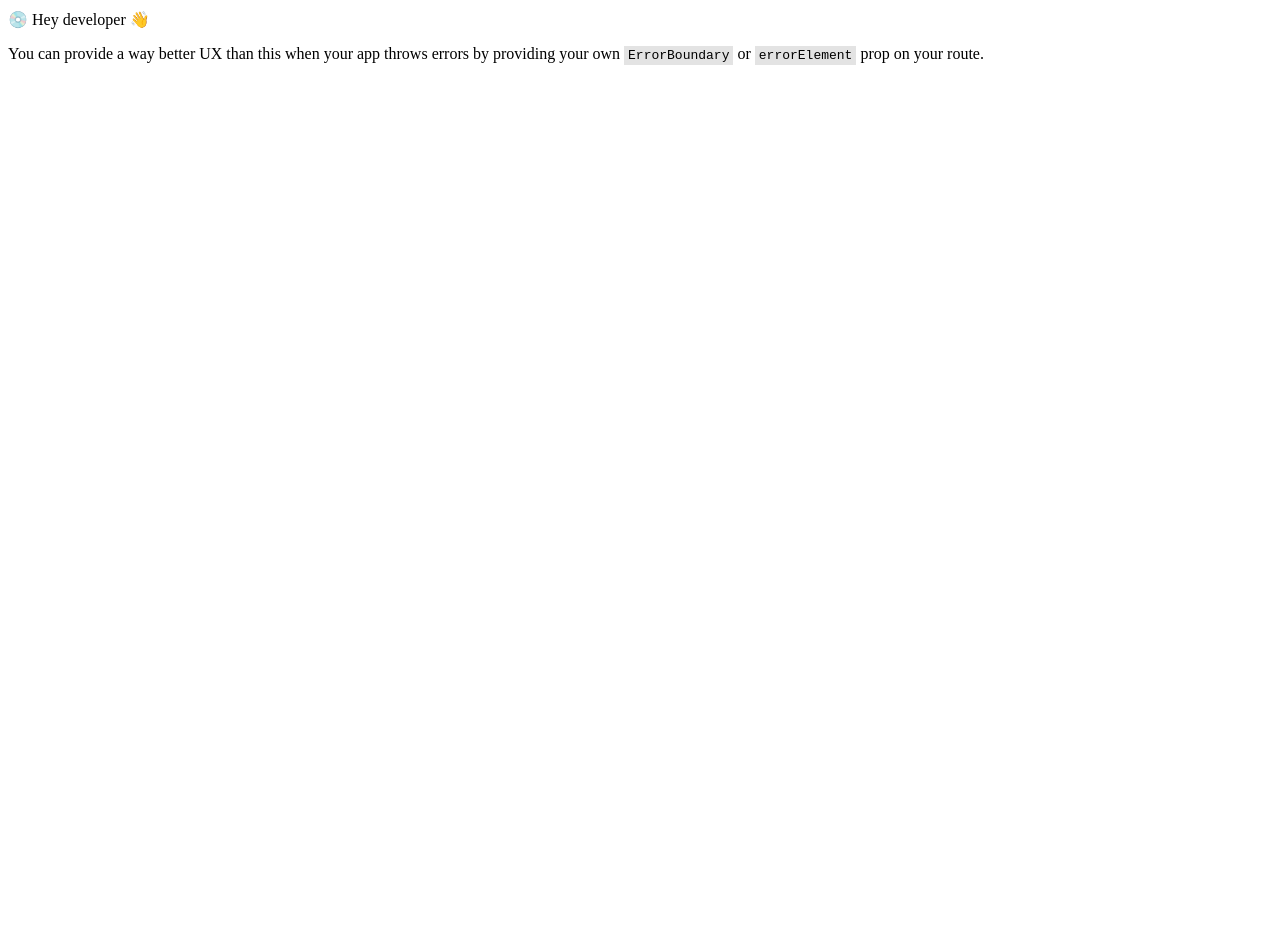
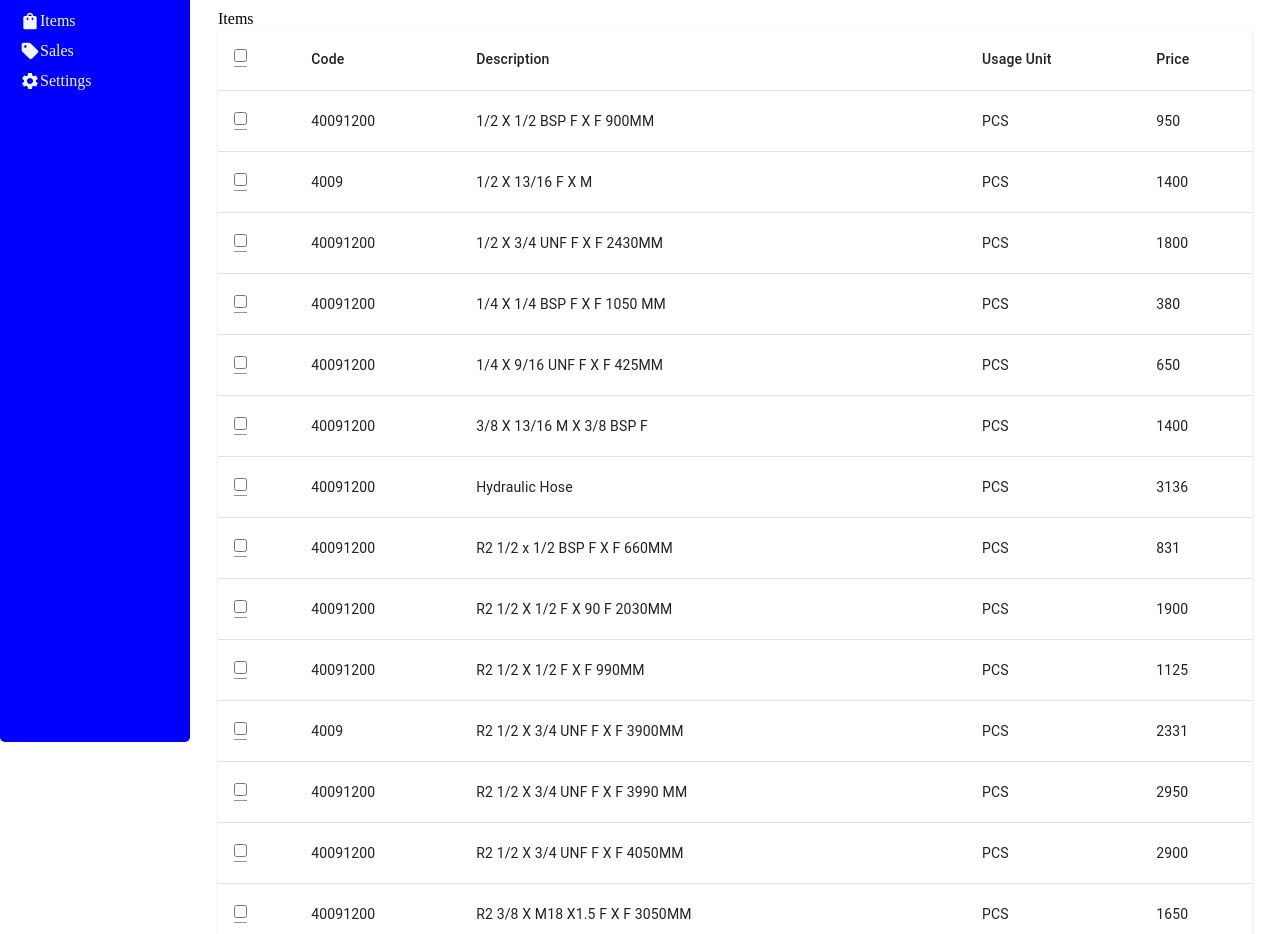
Before and after one commit to vijayarajsdev/INVENTORYUI, a React (Vite) app: page /items in a window 1280 px wide. Before the commit this address had no page. Shown: the part 98-1032 px from the top of the page. Before the commit the page ends 800 px from the top, so only its background shows below. Built offline with nearby package versions, Linux system fonts and the light colour scheme.

Commit message:
dummy table added in items screen

```diff
--- a/package.json
+++ b/package.json
@@ -23,14 +23,14 @@
   "devDependencies": {
     "@eslint/js": "^9.21.0",
     "@types/react": "^19.0.10",
-    "@types/react-dom": "^19.0.4",
+    "@types/react-dom": "^17.0.0",
     "@vitejs/plugin-react": "^4.3.4",
     "eslint": "^9.21.0",
     "eslint-plugin-react-hooks": "^5.0.0",
     "eslint-plugin-react-refresh": "^0.4.19",
     "globals": "^15.15.0",
     "sass": "^1.85.1",
-    "typescript": "^5.7.3",
+    "typescript": "^4.0.0",
     "typescript-eslint": "^8.24.1",
     "vite": "^6.2.0"
   }
--- /dev/null
+++ b/src/components/CommonTable.tsx
@@ -0,0 +1,142 @@
+import {
+  Input,
+  Paper,
+  Table,
+  TableBody,
+  TableCell,
+  TableContainer,
+  TableHead,
+  TableRow,
+} from "@mui/material";
+const purchaseData = [
+  {
+    description: "1/2 X 1/2 BSP F X F 900MM",
+    usageUnit: "PCS",
+    price: 950.0,
+    code: 40091200,
+  },
+  {
+    description: "1/2 X 13/16 F X M",
+    usageUnit: "PCS",
+    price: 1400.0,
+    code: 4009,
+  },
+  {
+    description: "1/2 X 3/4 UNF F X F 2430MM",
+    usageUnit: "PCS",
+    price: 1800.0,
+    code: 40091200,
+  },
+  {
+    description: "1/4 X 1/4 BSP F X F 1050 MM",
+    usageUnit: "PCS",
+    price: 380.0,
+    code: 40091200,
+  },
+  {
+    description: "1/4 X 9/16 UNF F X F 425MM",
+    usageUnit: "PCS",
+    price: 650.0,
+    code: 40091200,
+  },
+  {
+    description: "3/8 X 13/16 M X 3/8 BSP F",
+    usageUnit: "PCS",
+    price: 1400.0,
+    code: 40091200,
+  },
+  {
+    description: "Hydraulic Hose",
+    usageUnit: "PCS",
+    price: 3136.0,
+    code: 40091200,
+  },
+  {
+    description: "R2 1/2 x 1/2 BSP F X F 660MM",
+    usageUnit: "PCS",
+    price: 831.0,
+    code: 40091200,
+  },
+  {
+    description: "R2 1/2 X 1/2 F X 90 F 2030MM",
+    usageUnit: "PCS",
+    price: 1900.0,
+    code: 40091200,
+  },
+  {
+    description: "R2 1/2 X 1/2 F X F 990MM",
+    usageUnit: "PCS",
+    price: 1125.0,
+    code: 40091200,
+  },
+  {
+    description: "R2 1/2 X 3/4 UNF F X F 3900MM",
+    usageUnit: "PCS",
+    price: 2331.0,
+    code: 4009,
+  },
+  {
+    description: "R2 1/2 X 3/4 UNF F X F 3990 MM",
+    usageUnit: "PCS",
+    price: 2950.0,
+    code: 40091200,
+  },
+  {
+    description: "R2 1/2 X 3/4 UNF F X F 4050MM",
+    usageUnit: "PCS",
+    price: 2900.0,
+    code: 40091200,
+  },
+  {
+    description: "R2 3/8 X M18 X1.5 F X F 3050MM",
+    usageUnit: "PCS",
+    price: 1650.0,
+    code: 40091200,
+  },
+  {
+    description: "R2 3/8 X M20 F X 3/4 UNF 90 F 1100 MM",
+    usageUnit: "PCS",
+    price: 1300.0,
+    code: 4009,
+  },
+  {
+    description: "R2 3/8 X9/16 UNF F X F 3.300MM",
+    usageUnit: "PCS",
+    price: 1650.0,
+    code: 4009,
+  },
+];
+const CommonTable = () => {
+  return (
+    <TableContainer component={Paper}>
+      <Table>
+        <TableHead>
+          <TableRow>
+            <TableCell>
+              <Input type="checkbox" />
+            </TableCell>
+            <TableCell>Code</TableCell>
+            <TableCell>Description</TableCell>
+            <TableCell>Usage Unit</TableCell>
+            <TableCell>Price</TableCell>
+          </TableRow>
+        </TableHead>
+        <TableBody>
+          {purchaseData.map((row, index) => (
+            <TableRow key={index}>
+              <TableCell>
+                <Input type="checkbox" />
+              </TableCell>
+              <TableCell>{row.code}</TableCell>
+              <TableCell>{row.description}</TableCell>
+              <TableCell>{row.usageUnit}</TableCell>
+              <TableCell>{row.price}</TableCell>
+            </TableRow>
+          ))}
+        </TableBody>
+      </Table>
+    </TableContainer>
+  );
+};
+
+export default CommonTable;
--- a/src/components/Sidebar.scss
+++ b/src/components/Sidebar.scss
@@ -4,6 +4,11 @@
   height: 100vh;
   background: blue;
   border-radius: 5px;
+  position: fixed;
+  overflow-y: auto;
+  left: 0;
+  top: 0;
+  bottom: 0;
   ul {
     list-style: none;
     padding: 0px;
@@ -12,13 +17,13 @@
     }
   }
 }
-.menu-link{
+.menu-link {
   color: aliceblue;
   text-decoration: none;
   display: flex;
   align-items: center;
 }
-.inner-li{
+.inner-li {
   margin-bottom: 10px;
   margin-left: 20px;
 }
--- a/src/components/Sidebar.tsx
+++ b/src/components/Sidebar.tsx
@@ -20,7 +20,7 @@ const Sidebar = () => {
         </li>
         <li >
           <Link
-            to="/dashboard"
+            to="/items"
            className="menu-link">
             <ShoppingBagIcon fontSize="small" /> Items
           </Link>
@@ -36,21 +36,21 @@ const Sidebar = () => {
           <>
             <li className="inner-li">
               <Link
-                to="/dashboard"
+                to="/customers"
                className="menu-link">
                 Customers
               </Link>
             </li>{" "}
             <li className="inner-li">
               <Link
-                to="/dashboard"
+                to="/invoice"
                className="menu-link">
                 Invoice
               </Link>
             </li>{" "}
             <li className="inner-li">
               <Link
-                to="/dashboard"
+                to="/quotes"
                className="menu-link">
                 Quotes
               </Link>
--- /dev/null
+++ b/src/pages/Customers.tsx
@@ -0,0 +1,5 @@
+const Customers = () => {
+  return <div>Customers</div>;
+};
+
+export default Customers;
--- a/src/pages/Home.tsx
+++ b/src/pages/Home.tsx
@@ -3,9 +3,9 @@ import { Outlet } from "react-router-dom";
 
 const Home = () => {
   return (
-    <div style={{ display: "flex" ,margin:'-10px',padding:'0px'}}>
+    <div style={{ display: "flex" }}>
       <Sidebar />
-      <div style={{ flex: 1, padding: "20px" }}>
+      <div style={{ flex: 1, padding: "20px", marginLeft: "190px" }}>
         <h1>HOME</h1>
         <Outlet />
       </div>
--- /dev/null
+++ b/src/pages/Invoice.tsx
@@ -0,0 +1,5 @@
+const Invoice = () => {
+  return <div>Invoice</div>;
+};
+
+export default Invoice;
--- /dev/null
+++ b/src/pages/Items.tsx
@@ -0,0 +1,11 @@
+import CommonTable from "../components/CommonTable";
+
+const Items = () => {
+  return (
+    <>
+      <div>Items</div>
+      <CommonTable />
+    </>
+  );
+};
+export default Items;
--- /dev/null
+++ b/src/pages/Quotes.tsx
@@ -0,0 +1,5 @@
+const Quotes = () => {
+  return <div>Quotes</div>;
+};
+
+export default Quotes;
--- /dev/null
+++ b/src/pages/Settings.tsx
@@ -0,0 +1,5 @@
+const Settings = () => {
+  return <div>Settings</div>;
+};
+
+export default Settings;
```
Also changed, not shown: src/routes/AppRouter.tsx (+13 -2 lines). Lines whose indentation alone changed are shown as unchanged.
